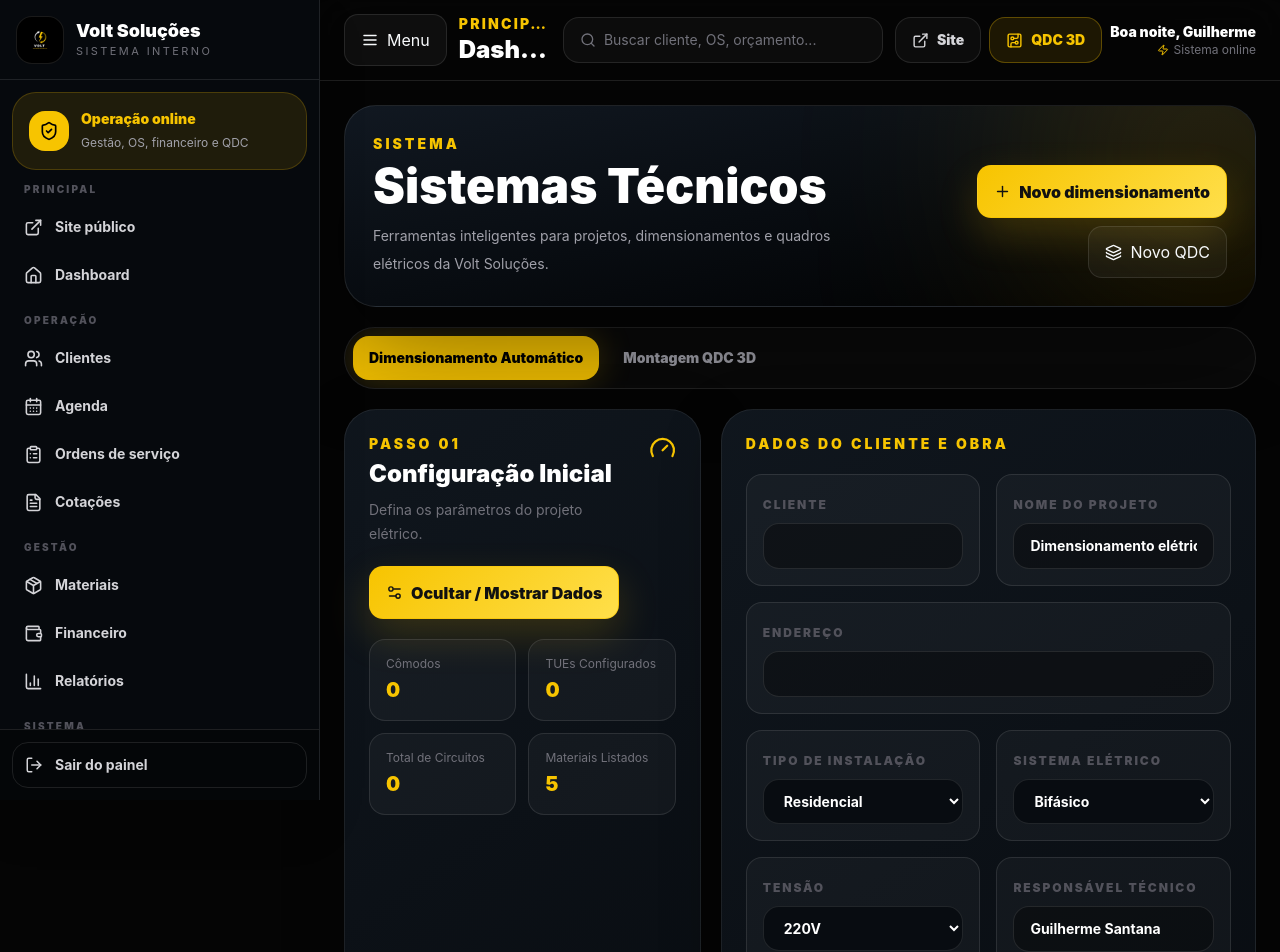
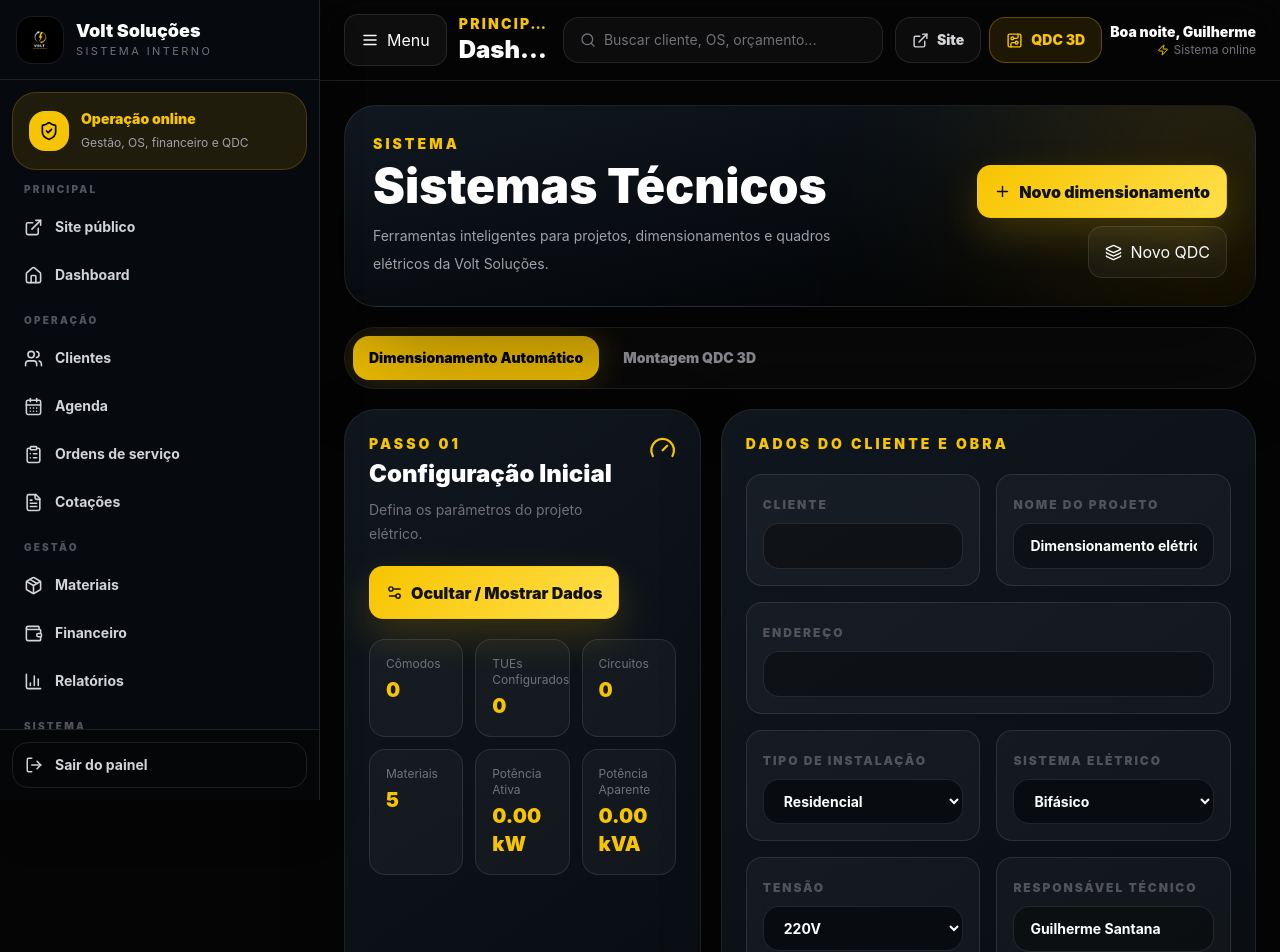
Before and after one commit to gui2812/volt-solucoes-eletricas, a Next.js app: page /sistemas in a window 1280 px wide. Shown: the top 952 px of the page. Built offline with nearby package versions, Linux system fonts and the light colour scheme.

Commit message:
Implement total power and kVA calculations
Added total power and kVA calculations using useMemo.

```diff
--- a/app/sistemas/page.tsx
+++ b/app/sistemas/page.tsx
@@ -111,7 +111,6 @@ function calcTUGs(perimeter: number, type: RoomType) {
   }
 }
 
-// Helpers de Cores para o QDC Visual
 function getBreakerColor(amps: string | number) {
   const a = parseInt(String(amps));
   if (isNaN(a)) return "bg-zinc-700 text-white";
@@ -218,6 +217,17 @@ export default function SistemasPage() {
   const usedModules = placedComponents.reduce((sum, component) => sum + component.modules, 0);
   const selectedComponent = placedComponents.find((component) => component.id === selectedComponentId) ?? null;
 
+  // CÁLCULOS DE POTÊNCIA TOTAL E kVA
+  const totalKW = useMemo(() => {
+    const totalW = circuits.reduce((sum, c) => sum + (c.powerWatts * c.quantity), 0);
+    return (totalW / 1000).toFixed(2);
+  }, [circuits]);
+
+  const totalKVA = useMemo(() => {
+    const totalVA = circuits.reduce((sum, c) => sum + ((c.powerWatts * c.quantity) / (c.powerFactor || 1)), 0);
+    return (totalVA / 1000).toFixed(2);
+  }, [circuits]);
+
   function updateProject<K extends keyof ProjectData>(key: K, value: ProjectData[K]) {
     setProject((current) => ({ ...current, [key]: value }));
   }
@@ -226,7 +236,6 @@ export default function SistemasPage() {
     setQdcProject((current) => ({ ...current, [key]: value }));
   }
 
-  // Lógicas do Dimensionador Automático
   function addRoom() {
     if (!roomDraft.name || !roomDraft.area || !roomDraft.perimeter) {
       alert("Preencha nome, área e perímetro do cômodo.");
@@ -403,7 +412,6 @@ export default function SistemasPage() {
     }
   }
 
-  // Lógicas do QDC
   function addComponent(kind: QdcComponentDefinition["kind"], customLabel?: string, customCurrent?: string) {
     const definition = componentLibrary.find((item) => item.kind === kind);
     if (!definition) return;
@@ -494,7 +502,6 @@ export default function SistemasPage() {
       });
     };
 
-    // 1. Calcular a Corrente do Disjuntor Geral (Fator de Demanda Estimado de 80%)
     const totalWatts = circuits.reduce((sum, c) => sum + (c.powerWatts * c.quantity), 0);
     const v = project.voltage === "127V" ? 127 : 220;
     const estimatedCurrent = (totalWatts * 0.8) / v;
@@ -508,7 +515,6 @@ export default function SistemasPage() {
     push("dps", "DPS", "275V");
     push("dr", "DR - Proteção Geral", `${mainBreakerAmps}A / 30mA`);
 
-    // 2. Adicionar os Disjuntores dos Circuitos Dimensionados
     calculation.results.forEach((result, index) => {
       const kind = result.recommendedBreaker <= 20 ? "breaker-1p" : "breaker-2p";
       push(kind, `DJ ${index + 1} - ${result.name}`, `${result.recommendedBreaker}A`);
@@ -579,9 +585,6 @@ export default function SistemasPage() {
           </button>
         </section>
 
-        {/* ========================================================================= */}
-        {/* ABA DIMENSIONAMENTO                                                       */}
-        {/* ========================================================================= */}
         {activeTab === "dimensionamento" && (
           <div className="space-y-5 animate-fade-in">
             <section className="grid gap-5 xl:grid-cols-[.8fr_1.2fr]">
@@ -601,12 +604,14 @@ export default function SistemasPage() {
                   <Settings2 size={17} /> Ocultar / Mostrar Dados
                 </button>
 
-                <div className="mt-5 grid grid-cols-2 gap-3">
+                <div className="mt-5 grid grid-cols-2 md:grid-cols-3 gap-3">
                   {[
                     ["Cômodos", rooms.length],
                     ["TUEs Configurados", rooms.reduce((acc, r) => acc + r.equipments.length, 0)],
-                    ["Total de Circuitos", circuits.length],
-                    ["Materiais Listados", calculation.materials.length]
+                    ["Circuitos", circuits.length],
+                    ["Materiais", calculation.materials.length],
+                    ["Potência Ativa", `${totalKW} kW`],
+                    ["Potência Aparente", `${totalKVA} kVA`]
                   ].map(([label, value]) => (
                     <div key={label} className="rounded-2xl border border-white/10 bg-white/[.035] p-4 transition hover:border-volt-yellow/30">
                       <p className="text-xs text-zinc-500">{label}</p>
@@ -978,7 +983,6 @@ export default function SistemasPage() {
 
                     <div className="mb-4 h-3 rounded-full bg-zinc-800 shadow-inner" />
 
-                    {/* Visual representation of DIN Rail */}
                     <div className="mb-6 flex min-h-40 flex-wrap items-center gap-1 rounded-2xl border border-zinc-700 bg-zinc-800/50 p-4 shadow-inner">
                       {placedComponents.filter((component) => component.modules > 0).map((component, index) => (
                         <div
@@ -1000,7 +1004,6 @@ export default function SistemasPage() {
                             )}
                           </div>
 
-                          {/* Breaker Switch Visual */}
                           <div className="grid place-items-center">
                              <div className="h-6 w-full max-w-[24px] bg-zinc-800 rounded-sm shadow-inner flex items-center justify-center">
                                <div className="h-3 w-4 bg-black rounded-sm border-t border-zinc-600"></div>
@@ -1011,7 +1014,6 @@ export default function SistemasPage() {
                             <p className="line-clamp-2 text-[9px] font-bold text-zinc-800 leading-tight">{component.label}</p>
                           </div>
 
-                          {/* Controls (visible on hover or active) */}
                           <div className={`absolute -bottom-8 left-0 w-full flex justify-between gap-1 transition-opacity ${selectedComponentId === component.id ? 'opacity-100' : 'opacity-0'}`}>
                             <button onClick={(event) => { event.stopPropagation(); moveComponent(component.id, -1); }} className="rounded-lg bg-black/60 px-2 py-1 text-[10px] text-white hover:bg-volt-yellow hover:text-black">←</button>
                             <button onClick={(event) => { event.stopPropagation(); moveComponent(component.id, 1); }} className="rounded-lg bg-black/60 px-2 py-1 text-[10px] text-white hover:bg-volt-yellow hover:text-black">→</button>
@@ -1022,7 +1024,6 @@ export default function SistemasPage() {
 
                     <div className="h-3 rounded-full bg-zinc-800 shadow-inner" />
 
-                    {/* Barramentos e Acessórios */}
                     <div className="mt-5 grid gap-3 md:grid-cols-2">
                       {placedComponents.filter((component) => component.modules === 0).map((component) => (
                         <button
```
